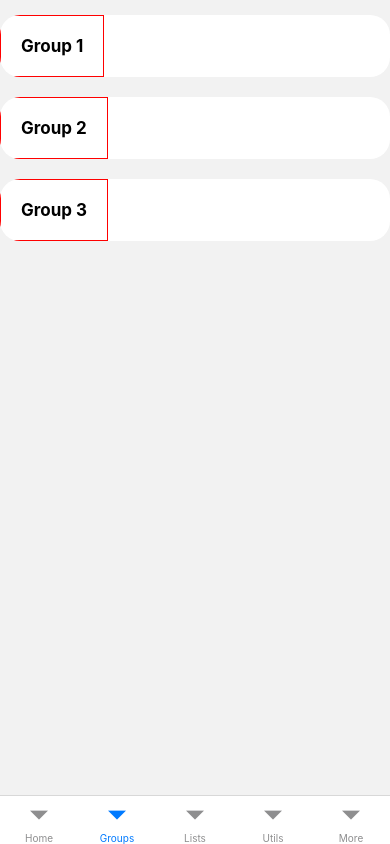
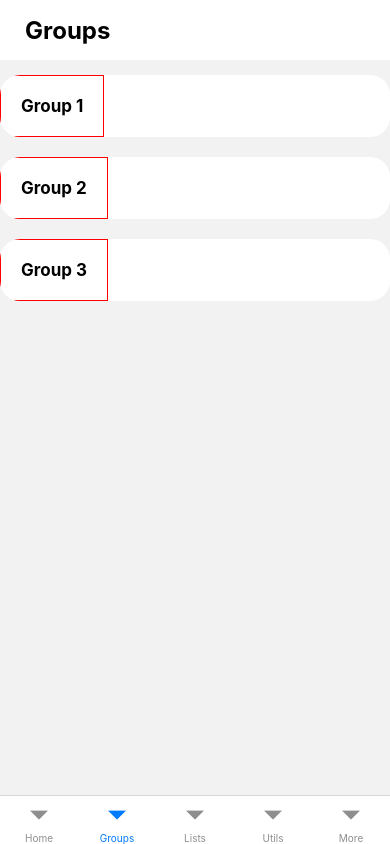
Before and after one commit to uedi/todoApp, a React Native app: screen /Groups in a window 390 px wide. Built offline with nearby package versions, Linux system fonts and the light colour scheme.

Commit message:
header component, adjust screen layout

```diff
--- a/package.json
+++ b/package.json
@@ -13,6 +13,7 @@
     "@react-navigation/native": "^6.1.2",
     "@react-navigation/stack": "^6.3.11",
     "expo": "~47.0.12",
+    "expo-constants": "^14.0.2",
     "expo-status-bar": "~1.4.2",
     "react": "18.1.0",
     "react-native": "0.70.5",
--- a/src/Main.js
+++ b/src/Main.js
@@ -1,17 +1,24 @@
 import { StatusBar } from 'expo-status-bar'
-import { StyleSheet, View } from 'react-native'
+import { StyleSheet, View, SafeAreaView } from 'react-native'
+import Constants from 'expo-constants'
 import Stack from './navigation/Stack'
 
 const Main = () => {
     return (
-        <View style={styles.container}>
-            <Stack />
-            <StatusBar style="auto" />
-        </View>
+        <SafeAreaView style={styles.screen}>
+            <View style={styles.container}>
+                <Stack />
+                <StatusBar style="auto" />
+            </View>
+        </SafeAreaView>
     )
 }
 
 const styles = StyleSheet.create({
+    screen: {
+        flex: 1,
+        paddingTop: Constants.statusBarHeight
+    },
     container: {
         flex: 1
     }
--- /dev/null
+++ b/src/components/Header.js
@@ -0,0 +1,26 @@
+import React from 'react'
+import { View, Text, StyleSheet } from 'react-native'
+
+const Header = ({ text }) => {
+    return (
+        <View style={styles.container}>
+            { text && <Text style={styles.headerText}>{text}</Text>}
+        </View>
+    )
+}
+
+const styles = StyleSheet.create({
+    container: {
+        height: 60,
+        paddingHorizontal: 25,
+        alignItems: 'center',
+        flexDirection: 'row',
+        backgroundColor: '#fff'
+    },
+    headerText: {
+        fontSize: 24,
+        fontWeight: '700'
+    },
+})
+
+export default Header
--- a/src/screens/Groups/index.js
+++ b/src/screens/Groups/index.js
@@ -1,4 +1,5 @@
 import { View, StyleSheet } from 'react-native'
+import Header from '../../components/Header'
 import GroupList from './GroupList'
 
 const Groups = () => {
@@ -11,6 +12,7 @@ const Groups = () => {
 
     return (
         <View style={styles.container}>
+            <Header text='Groups' />
             <GroupList groups={groups} groupClicked={groupClicked} />
         </View>
     )
```
Also changed, not shown: 1 other file (tests, documents, lock files or other folders).
